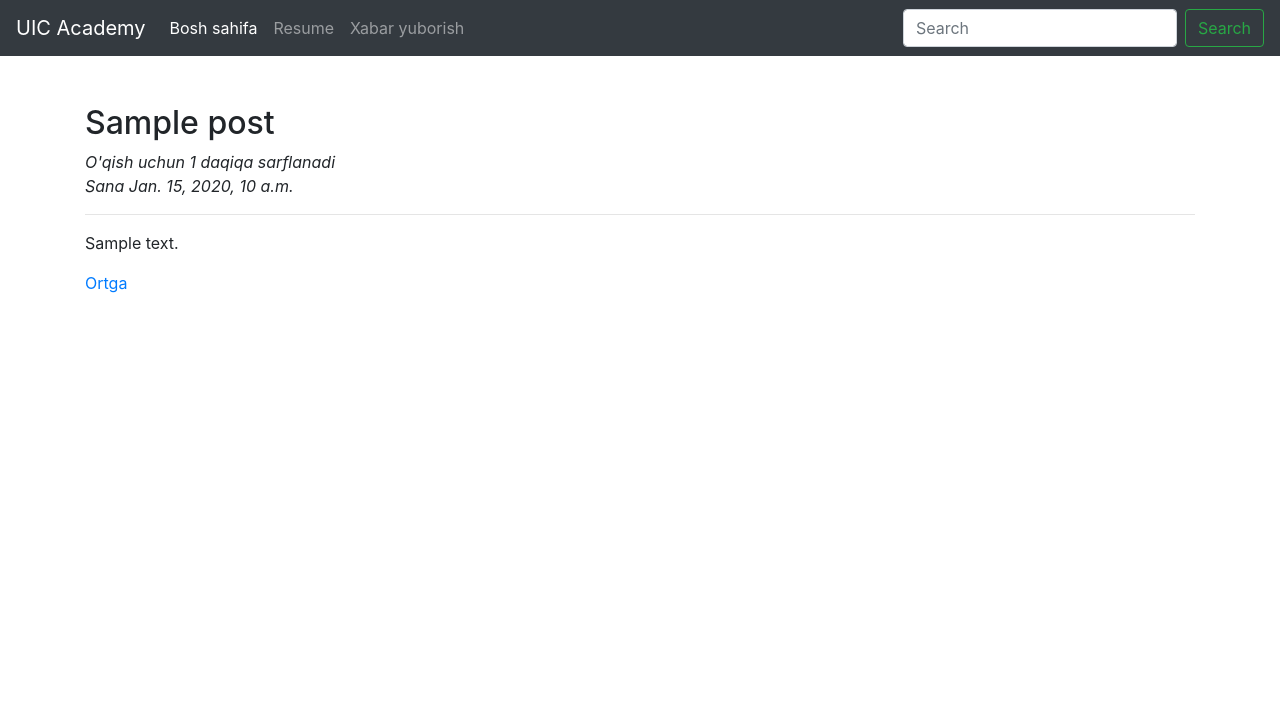
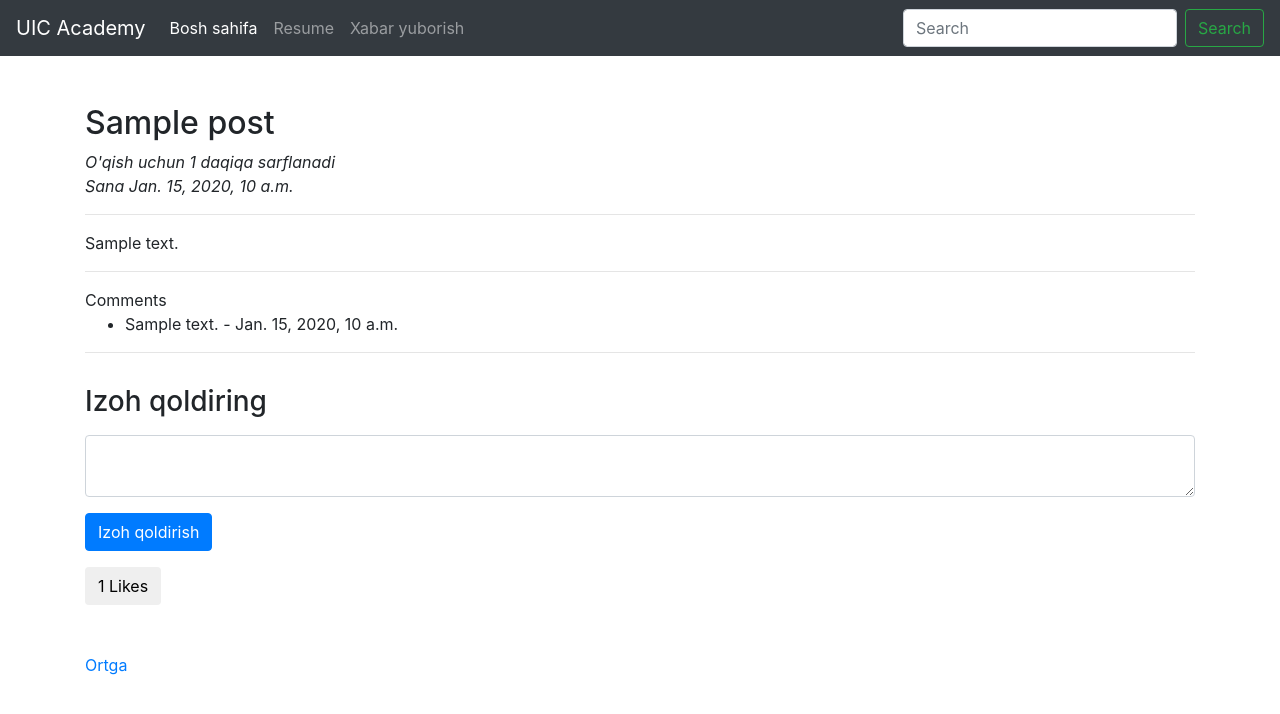
Before and after one commit to oo9way/blog_website, a Django app: page /posts/1/ in a window 1280 px wide. Shown: the top 714 px of the page. Run offline with Django 5.2, Linux system fonts and the light colour scheme; tables that the repository leaves empty hold one stand-in row (Sample ...); some libraries are stand-ins or nearby versions.

Commit message:
Likes and comments

```diff
--- a/blog/models.py
+++ b/blog/models.py
@@ -24,6 +24,7 @@ class Post(models.Model):
     read_min = models.IntegerField(default=0)
 
     created_at = models.DateTimeField(auto_now=True)
+    likes_count = models.PositiveIntegerField(default=0)
 
     def __str__(self):
         return self.title
@@ -32,6 +33,21 @@ class Post(models.Model):
     class Meta:
         verbose_name = "Post"
         verbose_name_plural = "Postlar"
+
+
+class Comment(models.Model):
+    post = models.ForeignKey(Post, related_name="comments", on_delete=models.CASCADE)
+    text = models.TextField()
+    is_approved = models.BooleanField(default=False)
+
+    created_at = models.DateTimeField(auto_now=True)
+
+    def __str__(self) -> str:
+        return self.text[:100]
+
+class Like(models.Model):
+    user_agent = models.CharField(max_length=512)
+    post = models.ForeignKey(Post, related_name="likes", on_delete=models.CASCADE)
 
 
 class Resume(models.Model):
--- a/blog/views.py
+++ b/blog/views.py
@@ -1,5 +1,5 @@
 from django.shortcuts import render
-from blog.models import Post, Category, Resume, Message
+from blog.models import Post, Category, Resume, Message, Comment, Like
 from django.db.models import Q
 
 # Create your views here.
@@ -25,6 +25,9 @@ def main_page(request):
 
 
 def post_detail(request, post_id):
+    success_msg = None
+    error_msg = None
+
     try:
         post = Post.objects.get(id=post_id)
 
@@ -32,8 +35,26 @@ def post_detail(request, post_id):
         post = None
 
 
+    if request.method == "POST":
+        if request.POST.get("form_type") == "comment":
+            Comment.objects.create(
+                text=request.POST.get("text"),
+                post=post
+            )
+            success_msg = "Izoh qo'shildi"
+        if request.POST.get("form_type") == "like":
+            user = request.META.get("HTTP_USER_AGENT")
+            if Like.objects.filter(user_agent=user, post=post).exists():
+                error_msg = "You've have already liked this post"
+            else:
+                Like.objects.create(user_agent=user, post=post)
+                success_msg = "You are like the post"
+
+
     context = {
-        'post':post
+        'post':post,
+        "success_msg": success_msg,
+        "error_msg": error_msg
     }
     return render(request, "detail.html", context)
 
--- a/templates/detail.html
+++ b/templates/detail.html
@@ -13,6 +24,38 @@
         <p>
             {{post.body}}
         </p>
+        <hr>
+        <span>Comments</span>
+
+        {% if post.comments %}
+            <ul>
+                {% for comment in post.comments.all %}
+                    {% if comment.is_approved %}
+                        <li>{{comment.text}} - {{comment.created_at}}</li>
+                    {% endif %}
+                {% endfor %}
+            </ul>
+        {% endif %}
+
+        <hr>
+
+        <form method="post" class="pt-3">
+            <h3>Izoh qoldiring</h3>
+            {% csrf_token %}
+            <input type="hidden" name="form_type" value="comment">
+            <div class="form-group my-3">
+                <textarea name="text" id="comment" class="form-control" required></textarea>
+            </div>
+            <button class="btn btn-primary">Izoh qoldirish</button>
+        </form>
+
+        <form method="post" class="pt-3 mb-5">
+            {% csrf_token %}
+            <input type="hidden" name="form_type" value="like">
+            <button type="submit" class="btn btn-ouline-danger">
+                {{post.likes.count}} Likes
+            </button>
+        </form>
 
         <a href="{% url "main" %}">Ortga</a>
 
```
Also changed, not shown: other parts of templates/detail.html (+11 -0 lines), blog/admin.py (+25 -1 lines), blog/migrations/0008_post_likes_count_comment.py (added), blog/migrations/0009_like.py (added).
